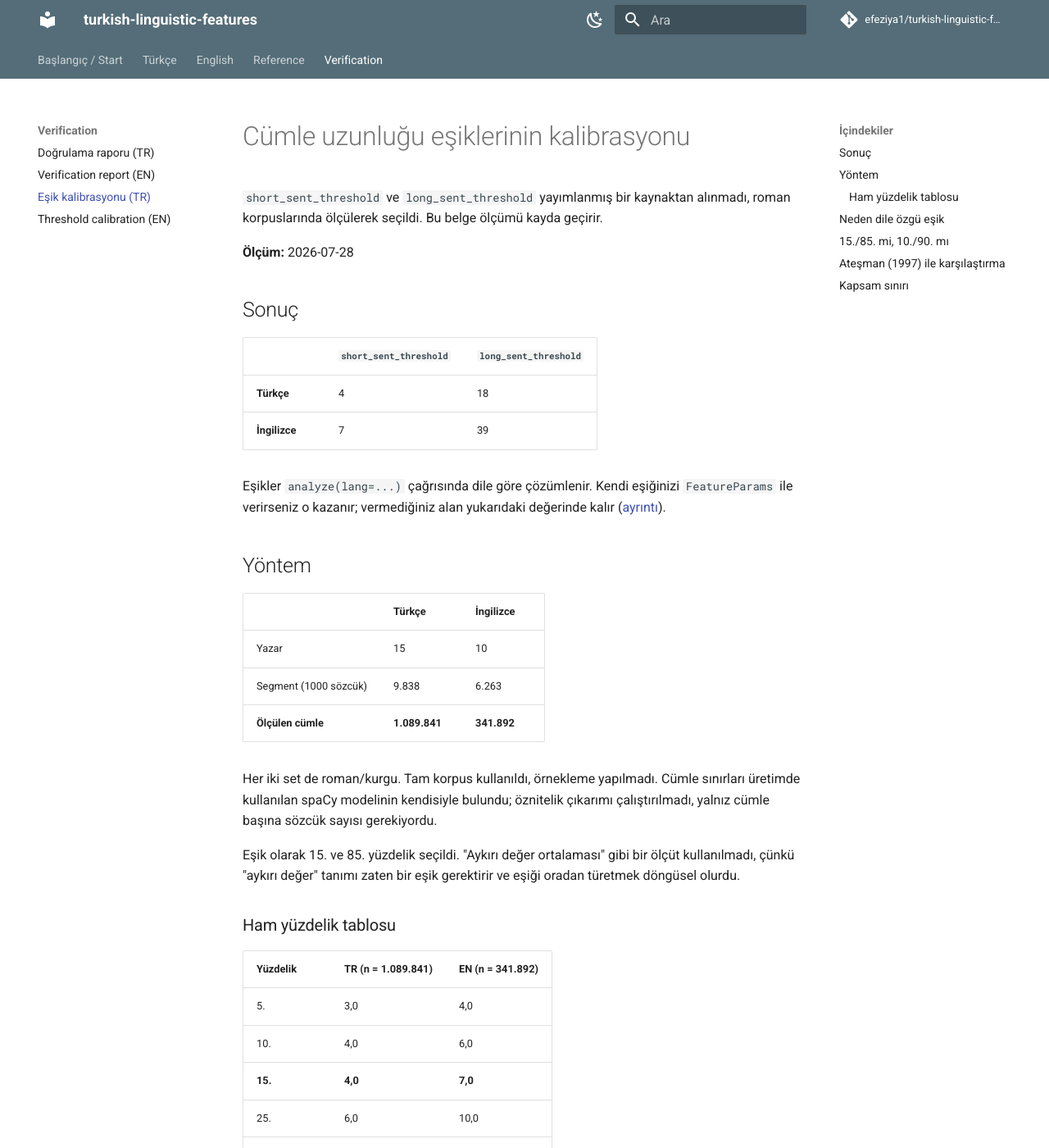
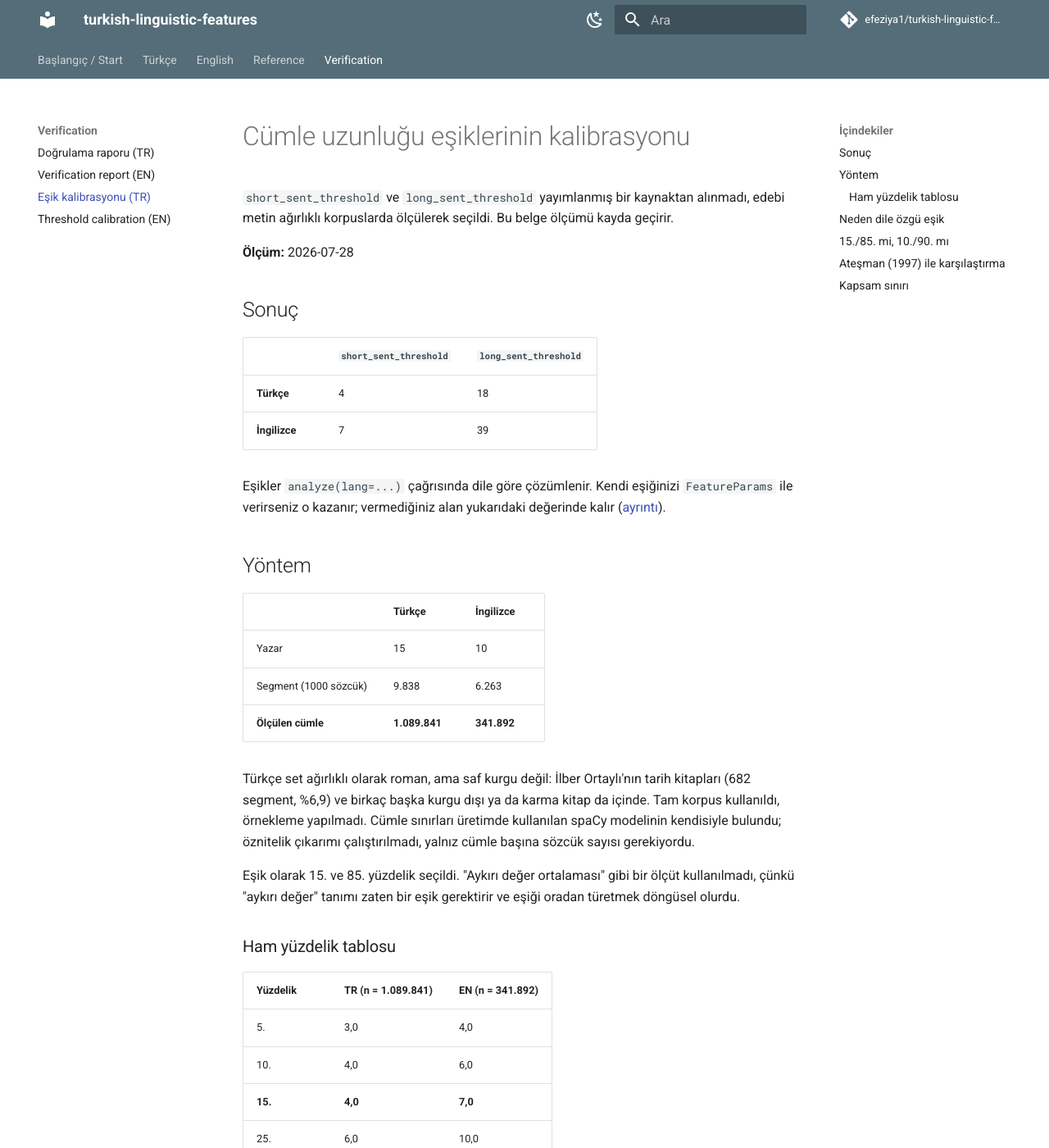
Before and after one commit to efeziya1/turkish-linguistic-features, an MkDocs documentation site: the page built from docs/esik-kalibrasyonu.md, in a window 1280 px wide and 1400 px high. Shown: the whole window at 82% size. Built offline with MkDocs 1.6.1 and Material for MkDocs 9.7.7, drawn with Linux system fonts in a browser that asks for light colours; comment, search, counter and statistics services are not loaded; some of the changed text lies outside the part shown.

Commit message:
fix: align segment_text token count with analyze and repair doc/registry texts
- segment_text(unit="word") no longer counts whitespace/line-break tokens, so
  each segment holds exactly `size` tokens by the count analyze uses (was ~11%
  short on hard-wrapped text); test added.
- registry texts: add the missing spaces in heaps_beta, vocd_d and arc_len_mean
  descriptions; regenerate docs/reference/features.md.
- parameter guide (en/tr): describe_feature(...)["params"] returns a tuple.
- docs/esik-kalibrasyonu.md: the Turkish set is mostly novels, not purely
  fiction (Ortaylı history books, essays, memoirs are in it).
- CHANGELOG: Fixed section.

```diff
--- a/docs/esik-kalibrasyonu.md
+++ b/docs/esik-kalibrasyonu.md
@@ -1,7 +1,7 @@
 # Cümle uzunluğu eşiklerinin kalibrasyonu
 
 `short_sent_threshold` ve `long_sent_threshold` yayımlanmış bir kaynaktan
-alınmadı, roman korpuslarında ölçülerek seçildi. Bu belge ölçümü kayda geçirir.
+alınmadı, edebi metin ağırlıklı korpuslarda ölçülerek seçildi. Bu belge ölçümü kayda geçirir.
 
 **Ölçüm:** 2026-07-28
 
@@ -24,7 +24,9 @@ değerinde kalır ([ayrıntı](tr/nasil/parametreler.md)).
 | Segment (1000 sözcük) | 9.838 | 6.263 |
 | **Ölçülen cümle** | **1.089.841** | **341.892** |
 
-Her iki set de roman/kurgu. Tam korpus kullanıldı, örnekleme yapılmadı. Cümle
+Türkçe set ağırlıklı olarak roman, ama saf kurgu değil: İlber Ortaylı'nın tarih
+kitapları (682 segment, %6,9) ve birkaç başka kurgu dışı ya da karma kitap da
+içinde. Tam korpus kullanıldı, örnekleme yapılmadı. Cümle
 sınırları üretimde kullanılan spaCy modelinin kendisiyle bulundu; öznitelik
 çıkarımı çalıştırılmadı, yalnız cümle başına sözcük sayısı gerekiyordu.
 
@@ -89,7 +91,7 @@ Türkçede 95. yüzdeliğin üstünde kalıyor.
 
 ## Kapsam sınırı
 
-**Eşikler yalnız roman/kurgu türü için kalibre edildi.**
+**Eşikler ağırlıklı olarak roman/edebi metinle kalibre edildi.**
 
 Teknik metin, transkript, şiir, hukuk metni ya da ders kitabında aynı
 eşiklerin uygun olacağı **garanti değildir**. Bu türlerle çalışıyorsanız kendi
```
Also changed, not shown: CHANGELOG.md (+15 -0 lines), docs/en/how-to/parameters.md (+2 -2 lines), docs/reference/features.md (+3 -3 lines), docs/tr/nasil/parametreler.md (+2 -2 lines), 3 other files.
